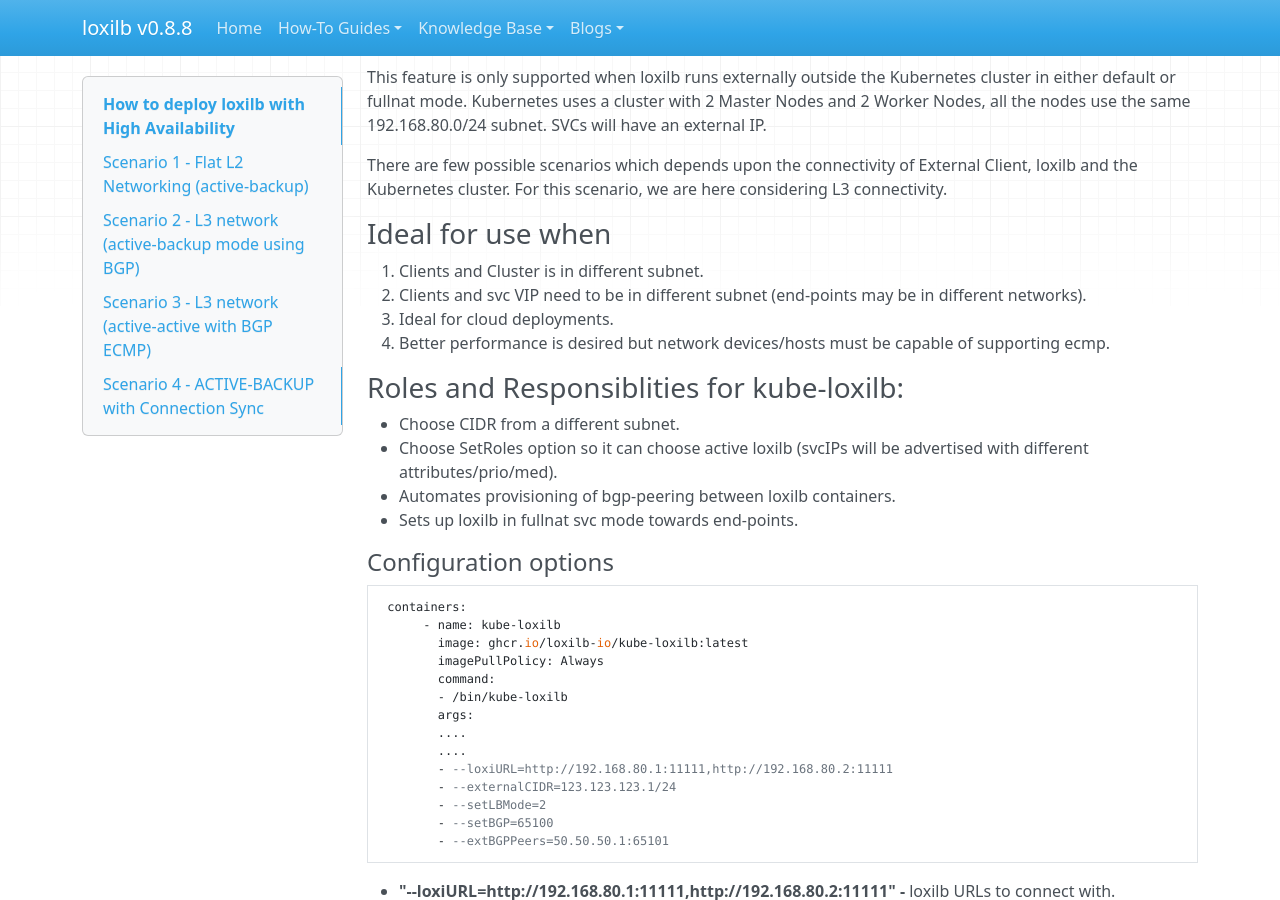
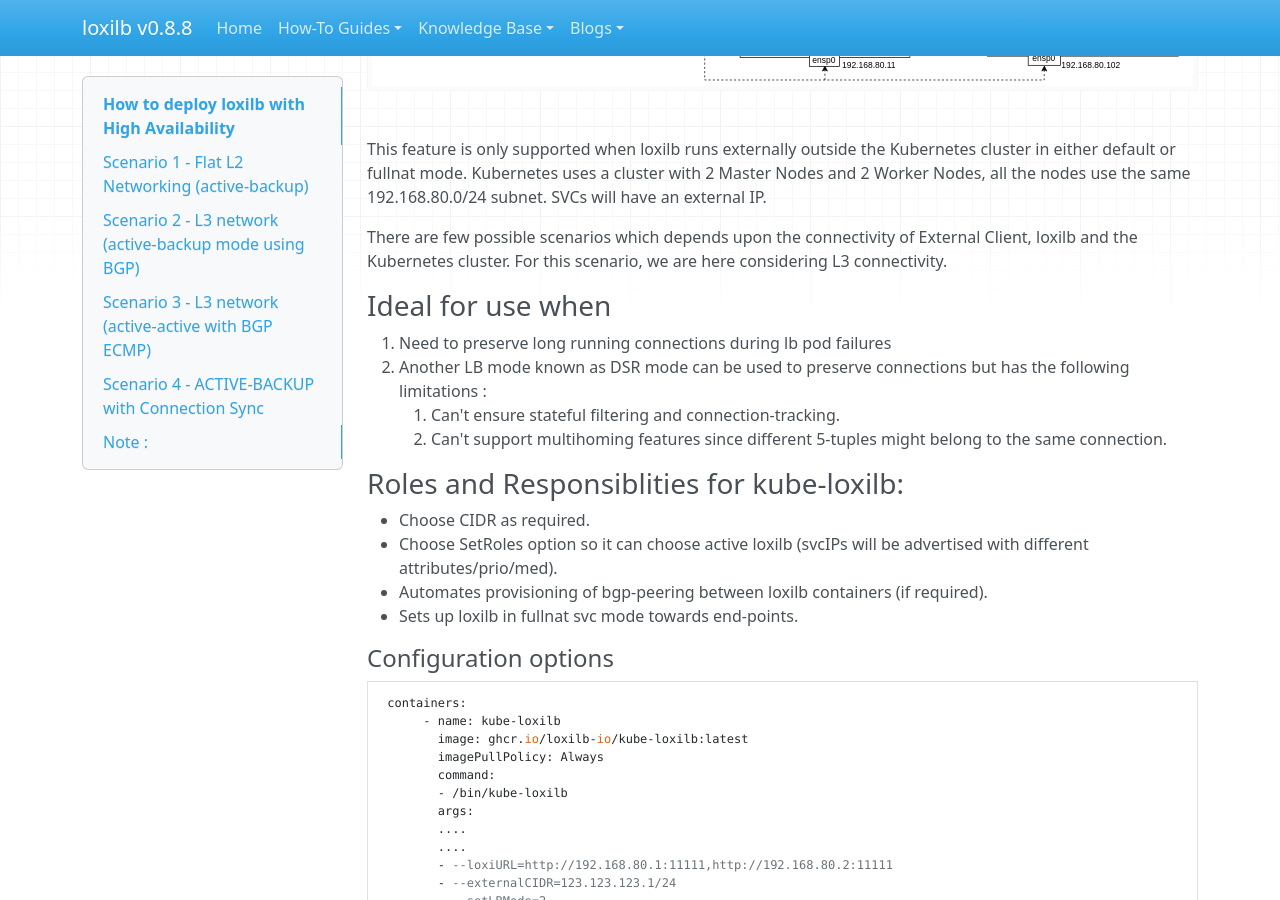
Before and after one commit to loxilb-io/loxilbdocs, an MkDocs documentation site: the page built from docs/ha-deploy.md, in a window 1280 px wide and 900 px high, scrolled down 9982 px. Built offline with MkDocs 1.6.1, drawn with Linux system fonts in a browser that asks for light colours; nearby versions of some CDN libraries; some of the changed text lies outside the part shown.

Commit message:
Update ha-deploy.md

```diff
--- a/docs/ha-deploy.md
+++ b/docs/ha-deploy.md
@@ -1,6 +1,6 @@
 How to deploy loxilb with High Availability
 ========
-This article describes different scenarios about how to deploy loxilb with High Availability. Before continuing to this page, all readers are advised to have a basic understanding about [kube-loxilb](https://loxilb-io.github.io/loxilbdocs/kube-loxilb/) and the different [NAT modes](https://github.com/loxilb-io/loxilbdocs/blob/main/docs/nat.md) supported by loxilb.
+This article describes different scenarios about how to deploy loxilb with High Availability. Before continuing to this page, all readers are advised to have a basic understanding about [kube-loxilb](https://loxilb-io.github.io/loxilbdocs/kube-loxilb/) and the different [NAT modes](https://github.com/loxilb-io/loxilbdocs/blob/main/docs/nat.md) supported by loxilb. loxilb can run in-cluster or external to kubernetes cluster depending on architectural choices. For this documentation, we have assumed an incluster deployment wherever applicable but similar configuration should suffice for and external deployment as well.
 
 * [Scenario 1 -  Flat L2 Networking (active-backup)](https://github.com/loxilb-io/loxilbdocs/edit/main/docs/ha-deploy.md#scenario-1----flat-l2-networking-active-backup)
 * [Scenario 2 -  L3 network (active-backup mode using BGP)](https://github.com/loxilb-io/loxilbdocs/edit/main/docs/ha-deploy.md#scenario-2----l3-network-active-backup-mode-using-bgp)
@@ -105,8 +103,8 @@
 And, kube-loxilb will be deployed as Deployment.
 
 ### Ideal for use when
-  1. Clients and Cluster is in different subnet.
-  2. Clients and svc VIP need to be in different subnet  (end-points may be in different networks).
+  1. Clients and Cluster are in different subnets.
+  2. Clients and svc VIP need to be in different subnet  (cluster end-points may also be in different networks).
   3. Ideal for cloud deployments.
 
 ### Roles and Responsiblities for kube-loxilb:
@@ -198,10 +196,10 @@
 And, kube-loxilb will be deployed as Deployment.
 
 ### Ideal for use when
-  1. Clients and Cluster is in different subnet.
-  2. Clients and svc VIP need to be in different subnet  (end-points may be in different networks).
+  1. Clients and Cluster are in different subnets.
+  2. Clients and svc VIP need to be in different subnet  (cluster end-points may also be in different networks).
   3. Ideal for cloud deployments.
-  4. Better performance is desired but network devices/hosts must be capable of supporting ecmp.
+  4. Better performance is desired due to active-active clustering but network devices/hosts must be capable of supporting ecmp.
 
 ### Roles and Responsiblities for kube-loxilb:
   * Choose CIDR from a different subnet.
@@ -288,15 +286,15 @@
 
 
 ### Ideal for use when
-  1. Clients and Cluster is in different subnet.
-  2. Clients and svc VIP need to be in different subnet  (end-points may be in different networks).
-  3. Ideal for cloud deployments.
-  4. Better performance is desired but network devices/hosts must be capable of supporting ecmp.
+  1. Need to preserve long running connections during lb pod failures
+  2. Another LB mode known as DSR mode can be used to preserve connections but has the following limitations :
+     1. Can't ensure stateful filtering and connection-tracking.
+     2. Can't support multihoming features since different 5-tuples might belong to the same connection.
 
 ### Roles and Responsiblities for kube-loxilb:
-  * Choose CIDR from a different subnet.
+  * Choose CIDR as required.
   * Choose SetRoles option so it can choose active loxilb (svcIPs will be advertised with different attributes/prio/med).
-  * Automates provisioning of bgp-peering between loxilb containers.
+  * Automates provisioning of bgp-peering between loxilb containers (if required).
   * Sets up loxilb in fullnat svc mode towards end-points.
 
 #### Configuration options
@@ -356,4 +354,6 @@
 
 Please read this detailed blog about ["Hitless HA"](https://www.loxilb.io/post/k8s-deploying-hitless-and-ha-load-balancing) to know about this feature.
 
-<b>Note :</b> There are ways to intergrate loxilb with DSR mode, keepalived/BFD, DNS etc. We will keep updating these scenarios.
+## Note :
+
+There are ways to use loxilb in DSR mode, integrate keepalived/BFD, DNS etc which is still not covered in details in this doc. We will keep updating the scenarios.
```
Also changed, not shown: other parts of docs/ha-deploy.md (+2 -4 lines).
